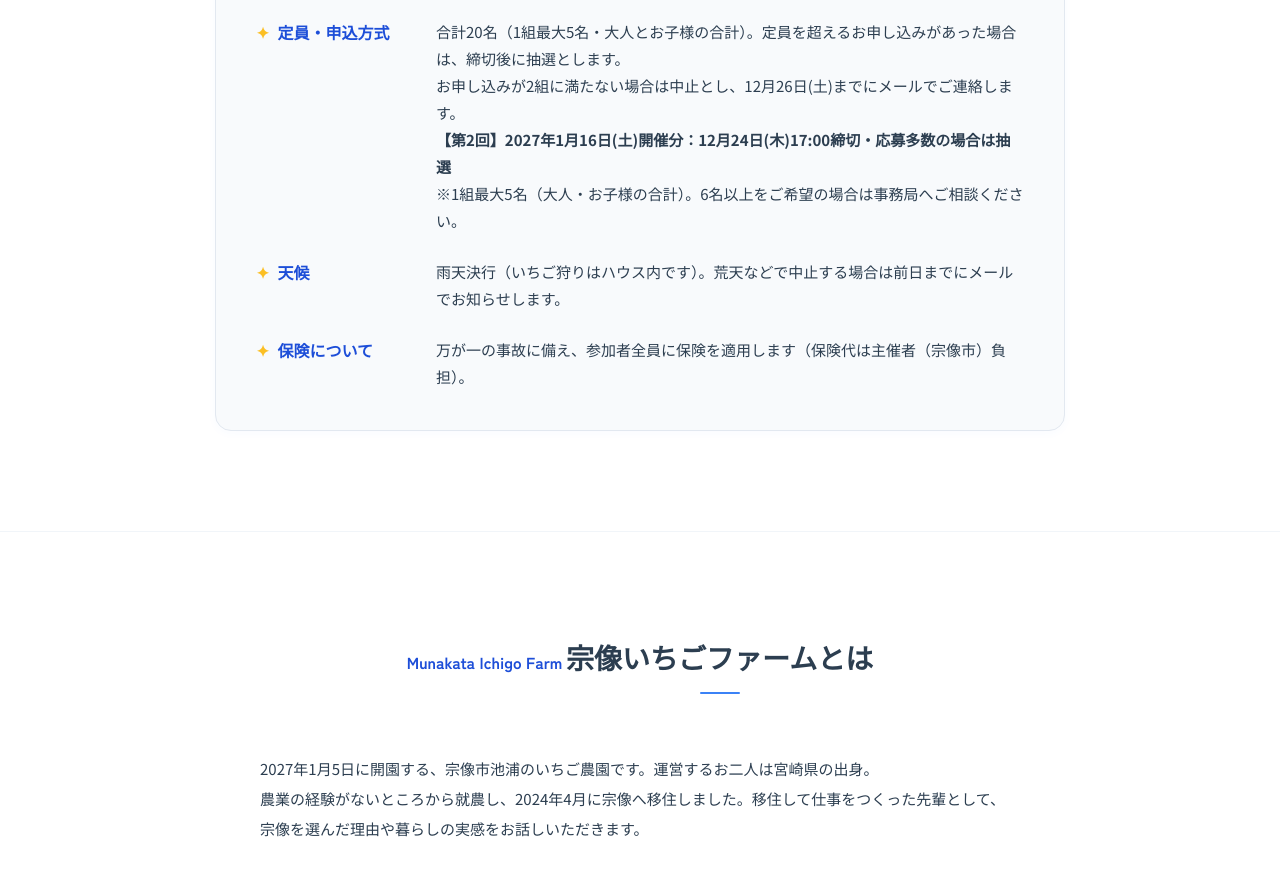
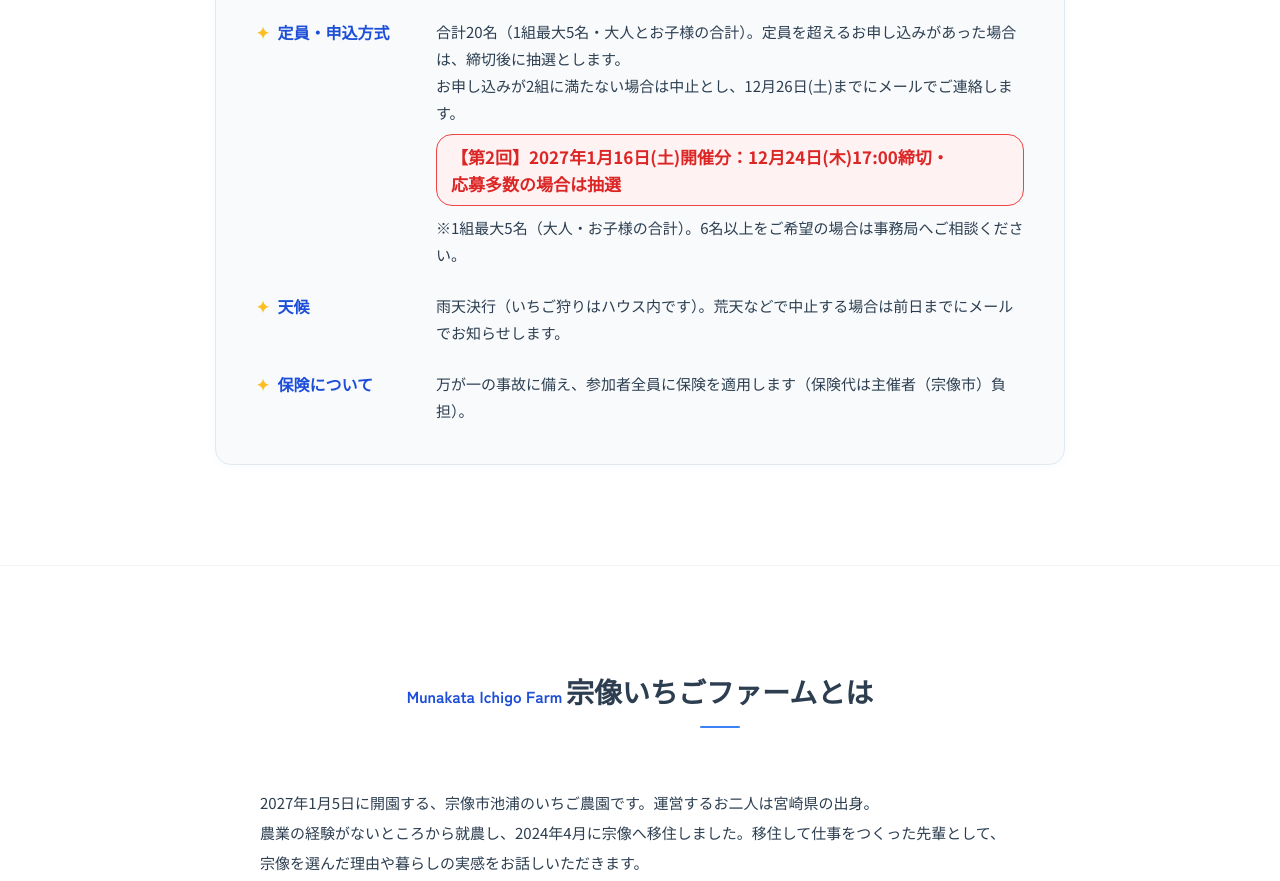
Before and after one commit to munakata-pr/munakata-iju-tour, a plain HTML site: page tour2/index.html in a window 1280 px wide. Shown: the part 1500-2381 px from the top of the page. Drawn offline with Linux system fonts and the light colour scheme.

Commit message:
第2回ページ：ツアー概要の申込締切の行を赤い枠で目立たせる・確認用ページを最新に（市区町村と車の台数の欄を削除）
Co-Authored-By: Claude Opus 5.5 <noreply@anthropic.com>

```diff
--- a/style.css
+++ b/style.css
@@ -433,6 +433,20 @@ button, input, select, textarea {
 .overview-date-dow {
   font-size: 1.8rem;
   margin-left: 2px;
+}
+
+/* ツアー概要の申込締切の行：赤い枠で目立たせる */
+.overview-deadline {
+  display: block;
+  margin: 8px 0;
+  padding: 8px 14px;
+  font-size: 1.7rem;
+  font-weight: 700;
+  line-height: 1.6;
+  color: var(--danger-strong, #dc2626);
+  background: #fef2f2;
+  border: 1px solid var(--danger-color);
+  border-radius: var(--radius-md);
 }
 
 .overview-note {
--- a/tour2-check-ad580e74/style.css
+++ b/tour2-check-ad580e74/style.css
@@ -433,6 +433,20 @@ button, input, select, textarea {
 .overview-date-dow {
   font-size: 1.8rem;
   margin-left: 2px;
+}
+
+/* ツアー概要の申込締切の行：赤い枠で目立たせる */
+.overview-deadline {
+  display: block;
+  margin: 8px 0;
+  padding: 8px 14px;
+  font-size: 1.7rem;
+  font-weight: 700;
+  line-height: 1.6;
+  color: var(--danger-strong, #dc2626);
+  background: #fef2f2;
+  border: 1px solid var(--danger-color);
+  border-radius: var(--radius-md);
 }
 
 .overview-note {
--- a/tour2/index.html
+++ b/tour2/index.html
@@ -102,7 +102,7 @@
   <meta name="theme-color" content="#3b82f6">
 
   <!-- CSS -->
-  <link rel="stylesheet" href="../style.css?v=1.3.1">
+  <link rel="stylesheet" href="../style.css?v=1.3.2">
 
   <!-- FontAwesome for Icons -->
   <link rel="stylesheet" href="https://cdnjs.cloudflare.com/ajax/libs/font-awesome/6.4.0/css/all.min.css">
@@ -210,7 +210,7 @@
           <dd>
             合計20名（1組最大5名・大人とお子様の合計）。定員を超えるお申し込みがあった場合は、締切後に抽選とします。<br>
             お申し込みが2組に満たない場合は中止とし、12月26日(土)までにメールでご連絡します。<br>
-            <strong>【第2回】2027年1月16日(土)開催分：12月24日(木)17:00締切・応募多数の場合は抽選</strong><br>
+            <strong class="overview-deadline"><span class="phrase">【第2回】</span><span class="phrase">2027年1月16日(土)開催分：</span><span class="phrase">12月24日(木)17:00締切・</span><span class="phrase">応募多数の場合は抽選</span></strong>
             ※1組最大5名（大人・お子様の合計）。6名以上をご希望の場合は事務局へご相談ください。
           </dd>
 
```
Also changed, not shown: tour2-check-ad580e74/index.html (+3 -22 lines).
